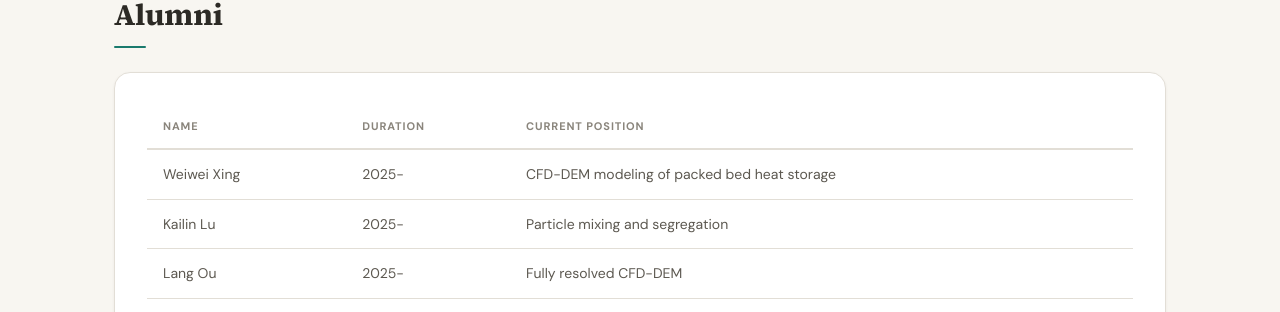
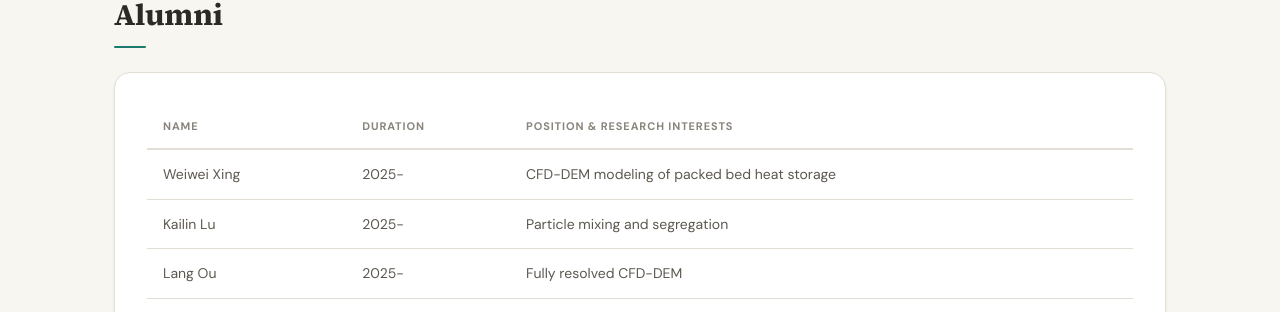
Before and after one commit to HQChe/hqche.github.io, a Jekyll site: the page built from _pages/team.md, in a window 1280 px wide. Shown: the part 1151-1463 px from the top of the page. Built offline with Jekyll 4.4.1, drawn with Linux system fonts in a browser that asks for light colours; a style sheet for code colours, icons or effects is not loaded.

Commit message:
Update team.md

```diff
--- a/_pages/team.md
+++ b/_pages/team.md
@@ -61,7 +61,7 @@ permalink: /team/
 <div class="section-card">
 <table class="alumni-table">
 <thead>
-<tr><th>Name</th><th>Duration</th><th>Current Position</th></tr>
+<tr><th>Name</th><th>Duration</th><th>Position & Research Interests</th></tr>
 </thead>
 <tbody>
 {% for member in site.data.alumni %}
```
